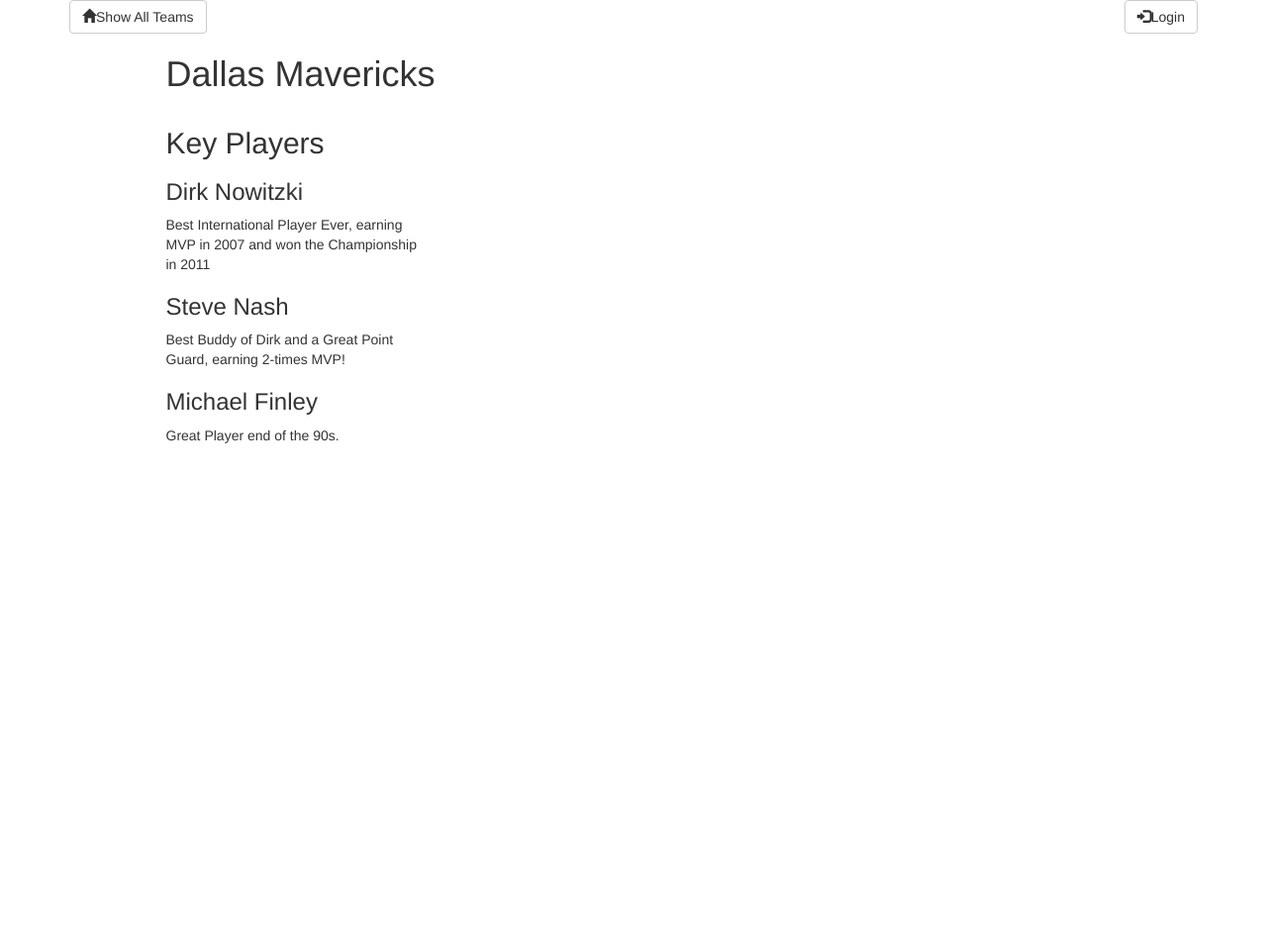
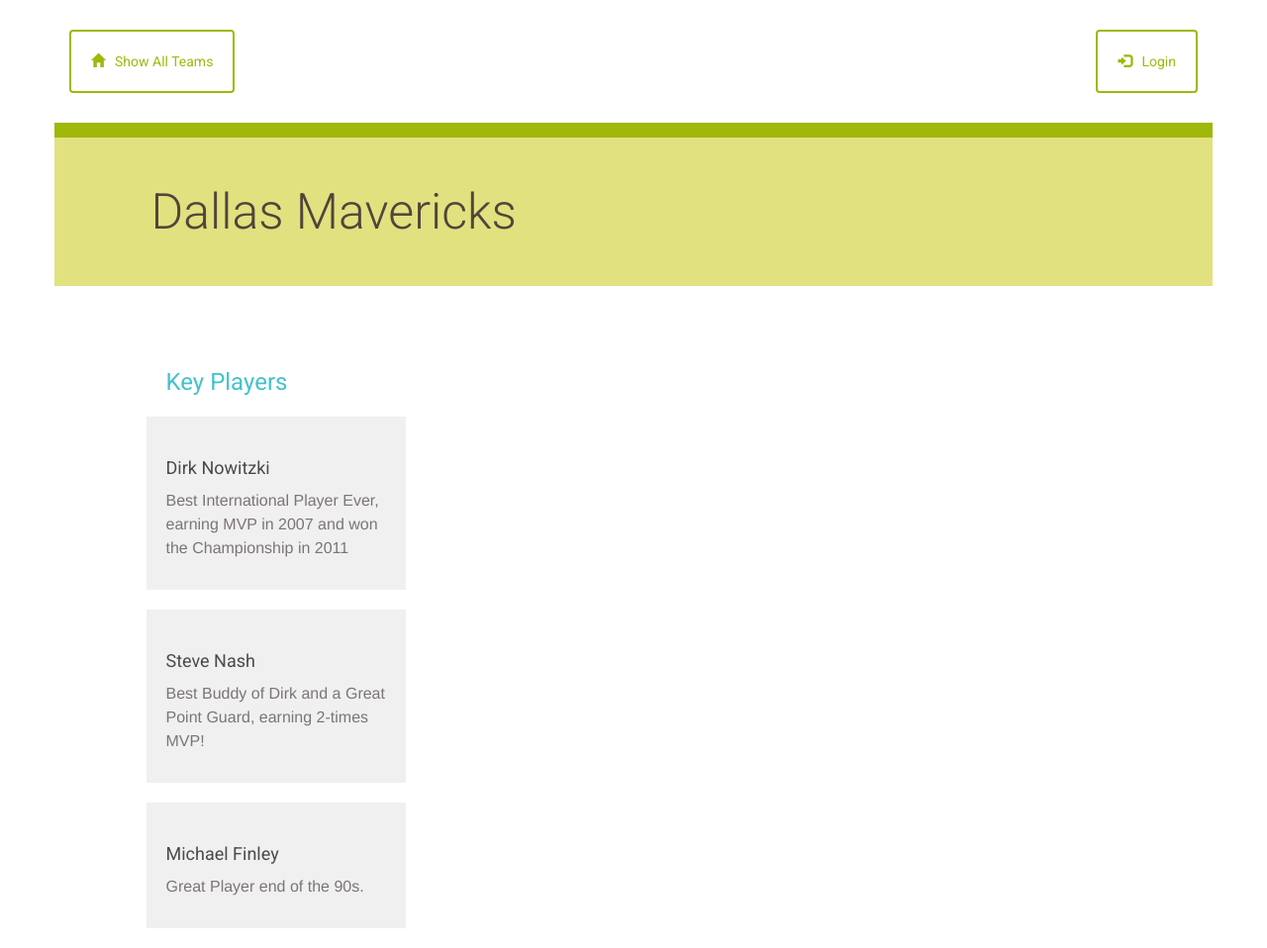
Before and after one commit to geronimood/catalog, a Flask app: page /catalog/2/ in a window 1280 px wide. Shown: the whole page at 99% size. Before the commit the page ends 448 px from the top, so only its background shows below. Run offline with Flask 2, Linux system fonts and the light colour scheme; some libraries are stand-ins or nearby versions.

Commit message:
Add CSS styles

```diff
--- /dev/null
+++ b/static/styles.css
@@ -0,0 +1,164 @@
+* {
+	font-family: "Helvetica Neue Bold", Roboto, Helvetica, Arial, sans-serif;
+	font-weight: 700;
+}
+
+h1 {
+	font-family: "Helvetica Neue Light", Roboto, Helvetica, Arial, sans-serif;
+	font-size: 50px;
+	color: #51453B;
+	line-height: 60px;
+	font-weight: 300;
+}
+
+h2 {
+	font-size: 24px;
+	color: #42C3C9;
+	line-height: 29px;
+}
+
+h3 {
+	font-size: 18px;
+	color: #4A4A4A;
+	line-height: 23px;
+}
+ p {
+ 	font-family: "Helvetica Neue", Roboto, Helvetica, Arial, sans-serif;
+ 	font-size: 16px;
+ 	color: #7B7573;
+ 	line-height: 24px;
+ 	font-weight: 400;
+ }
+
+ strong {
+ 	font-size: 16px;
+ 	color: #7B7573;
+ 	line-height: 24px;
+ }
+
+ a {
+ 	font-size: 14px;
+ 	color: #0093B9;
+ 	line-height: 17px;
+ }
+.padding-top {
+	padding-top: 30px;
+}
+.padding-bottom {
+	padding-bottom: 30px;
+}
+.margin-right {
+	margin-right: 30px;
+}
+.padding-none {
+	padding: 0;
+}
+.btn {
+	padding: 20px;
+	margin: 0;
+	border-color: #9FB80A;
+	border-width: 2px;
+	color: #9FB80A;;
+}
+.btn:hover {
+	border-color: #9FB80A;
+}
+.btn.delete {
+	border-color: #aaaaaa;
+	color: #aaaaaa;
+}
+.btn.delete:hover {
+	border-color: #aaaaaa;
+	color: red;
+}
+.glyphicon {
+	margin-right: 10px;
+}
+.top-menu {
+	padding-top: 30px;
+	padding-bottom: 30px;
+}
+.top-menu p {
+	margin-bottom: 0;
+	line-height: 16px;
+}
+.top-menu a {
+	margin-bottom: 0;
+	line-height: 16px;
+	font-size: 16px;
+	color: #7B7573;
+	font-weight: 400;
+}
+.divider {
+	height: 15px;
+}
+.divider.blue {
+	background-color: #42C3C9;
+}
+.divider.green {
+	background-color: #9FB80A;
+}
+.banner.main {
+	height: 150px;
+	background: url("/static/top-banner.jpg");
+	background-position: right;
+	background-repeat: no-repeat;
+	background-size: cover;
+}
+.banner.menu {
+	height: 150px;
+	background-color: #E1E17F;
+}
+.banner.profile {
+	height: 150px;
+	background-color: #A6E8EB;
+}
+.banner h1 {
+	margin: 45px 0;
+}
+ .restaurant-list {
+ 	background-color: #F0F0F0;
+ 	padding: 20px;
+u }
+ .restaurant-list:hover {
+ 	background-color: #e1e17f;
+ 	padding: 20px;
+}
+.menu-item {
+	background: #F0F0F0;
+	padding: 20px;
+	margin: 20px;
+	margin-left: -20px;
+}
+.menu-price {
+	font-weight: 700;
+}
+.creator {
+	padding-right: 20px;
+	margin-top: -20px;
+	text-align: right;
+	float:right;
+}
+.creator img {
+	width: 100px;
+	border-radius: 50%;
+}
+.creator figcaption {
+	font-size: 14px;
+	color: #7B7573;
+	font-weight: 400;
+	margin-top: -20px;
+}
+.flash {
+	background-color: #98FB98;
+	width:100%;
+	text-decoration: none;
+	padding-top: 30px;
+
+}
+
+.flash li {
+	list-style-type: none;
+	text-align: center;
+
+}
--- a/templates/catalog.html
+++ b/templates/catalog.html
@@ -11,8 +11,8 @@
 	</div>
 	<div class="row banner main">
 		<div class="col-md-1"></div>
-		<div class="col-md-11 padding-none">
-			<h1>Catalog of Basketball Teams with Key Players</h1>
+		<div class="col-md-11 padding-bottom">
+			<h1>Basketball Teams with Key Players</h1>
 		</div>
 	</div>
 
--- a/templates/main.html
+++ b/templates/main.html
@@ -3,7 +3,7 @@
 	<head>
 		<link href='http://fonts.googleapis.com/css?family=Roboto:400,300,700' rel='stylesheet' type='text/css'>
 		<link rel="stylesheet" href="//netdna.bootstrapcdn.com/bootstrap/3.1.1/css/bootstrap.min.css">
-<!--		<link rel=stylesheet type=text/css href="{{ url_for('static', filename='styles.css') }}"> -->
+		<link rel=stylesheet type=text/css href="{{ url_for('static', filename='styles.css') }}">
 	</head>
 	<body>
 		<div class="container">
--- a/templates/publicCatalog.html
+++ b/templates/publicCatalog.html
@@ -11,8 +11,8 @@
 	</div>
 	<div class="row banner main">
 		<div class="col-md-1"></div>
-		<div class="col-md-11 padding-none">
-			<h1>Catalog of Basketball Teams with Key Players</h1>
+		<div class="col-md-11 padding-bottom">
+			<h1>Basketball Teams with Key Players</h1>
 		</div>
 	</div>
 
```
